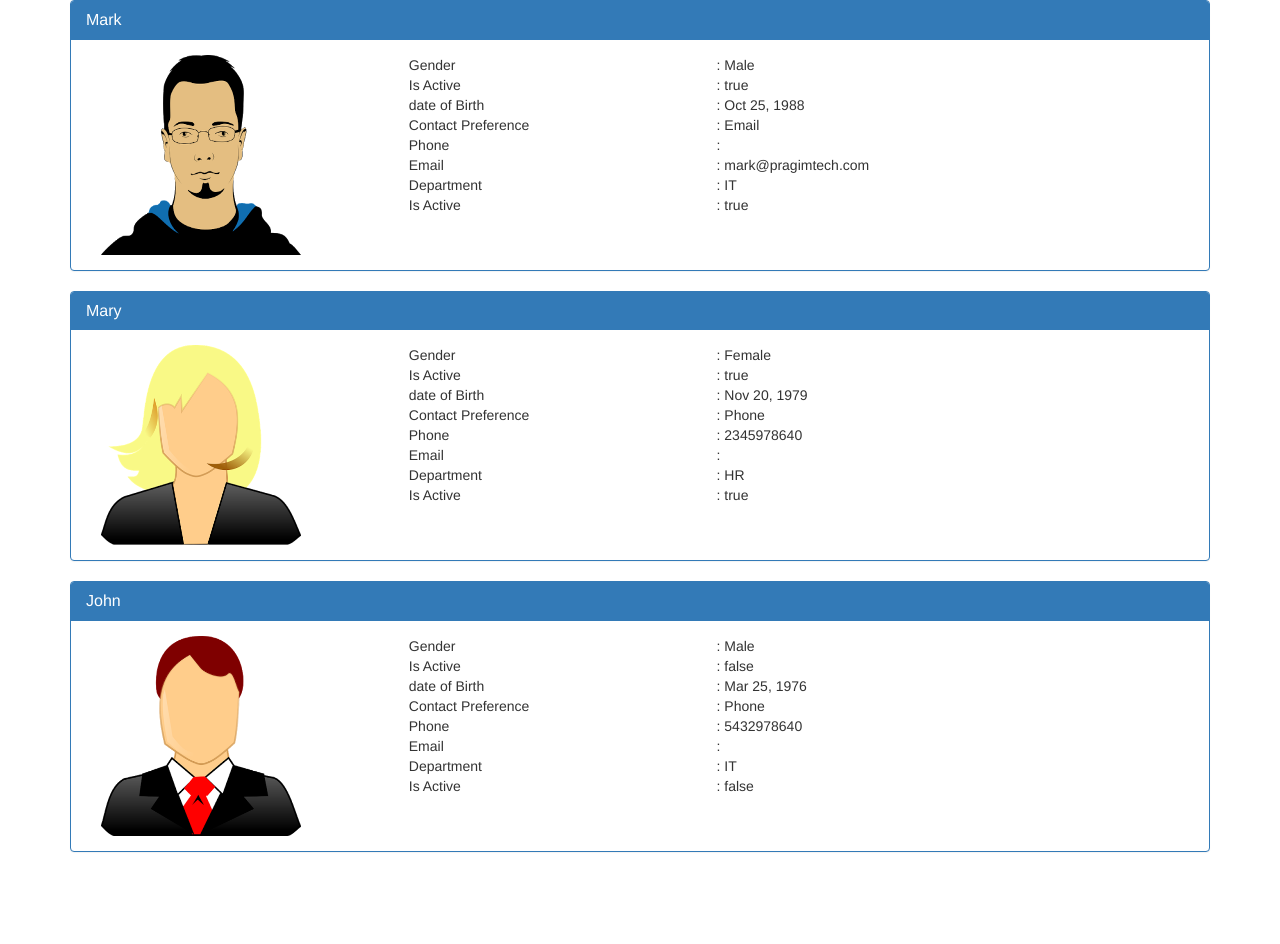
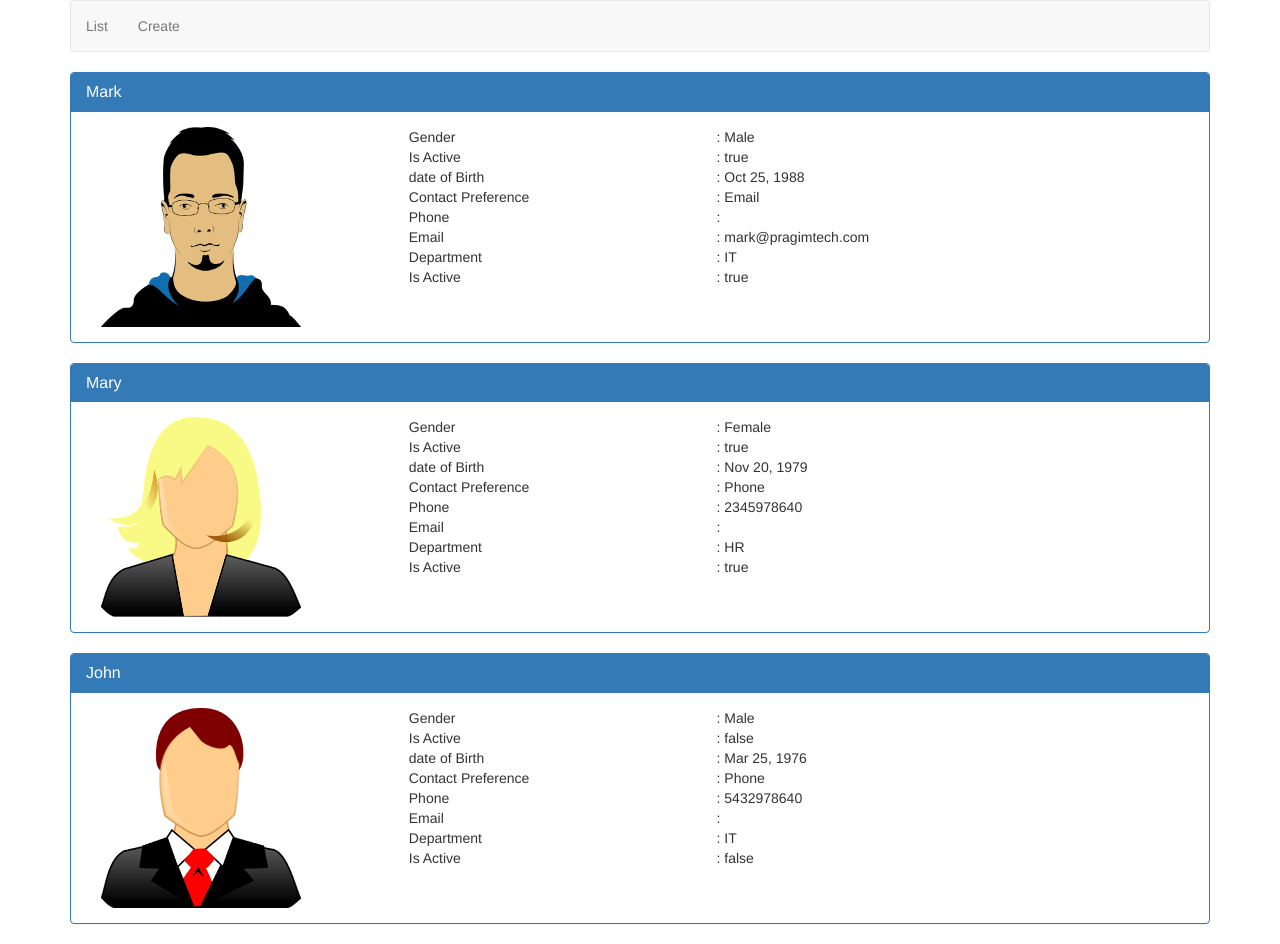
Before and after one commit to milanzivanov/kudvenkatAngularCrudApp, an Angular app: page /list in a window 1280 px wide. Before the commit the page ends 872 px from the top, so only its background shows below. Built offline with nearby package versions, Linux system fonts and the light colour scheme.

Commit message:
Angular routing and navigation

```diff
--- a/src/app/app.component.html
+++ b/src/app/app.component.html
@@ -1,3 +1,13 @@
 <div class="container">
-  <app-list-employees></app-list-employees>
+  <nav class="navbar navbar-default">
+      <ul class="nav navbar-nav">
+          <li>
+              <a routerLink="list">List</a>
+          </li>
+          <li>
+              <a routerLink="create">Create</a>
+          </li>
+      </ul>
+  </nav>
+  <router-outlet></router-outlet>
 </div>
--- a/src/app/app.module.ts
+++ b/src/app/app.module.ts
@@ -1,16 +1,26 @@
-import { ListEmployessComponent } from './employess/list-employees.component';
 import { BrowserModule } from '@angular/platform-browser';
 import { NgModule } from '@angular/core';
+import { RouterModule, Routes } from '@angular/router';
 
 import { AppComponent } from './app.component';
+import { CreateEmployeeComponent } from './employess/create-employee.component';
+import { ListEmployessComponent } from './employess/list-employees.component';
+
+const appRouts: Routes = [
+  { path: 'list', component: ListEmployessComponent },
+  { path: 'create', component: CreateEmployeeComponent },
+  { path: '', redirectTo: '/list', pathMatch: 'full' }
+];
 
 @NgModule({
   declarations: [
     AppComponent,
-    ListEmployessComponent
+    ListEmployessComponent,
+    CreateEmployeeComponent,
   ],
   imports: [
-    BrowserModule
+    BrowserModule,
+    RouterModule.forRoot(appRouts)
   ],
   providers: [],
   bootstrap: [AppComponent]
--- /dev/null
+++ b/src/app/employess/create-employee.component.html
@@ -0,0 +1,3 @@
+<p>
+  create-employee works!
+</p>
--- /dev/null
+++ b/src/app/employess/create-employee.component.ts
@@ -0,0 +1,15 @@
+import { Component, OnInit } from '@angular/core';
+
+@Component({
+  selector: 'app-create-employee',
+  templateUrl: './create-employee.component.html',
+  styleUrls: ['./create-employee.component.css']
+})
+export class CreateEmployeeComponent implements OnInit {
+
+  constructor() { }
+
+  ngOnInit() {
+  }
+
+}
--- a/src/app/employess/list-employees.component.ts
+++ b/src/app/employess/list-employees.component.ts
@@ -1,4 +1,4 @@
-import { Employee } from './../models/employee.model';
+import { Employee } from '../models/employee.model';
 import { Component, OnInit } from '@angular/core';
 
 @Component({
```
Also changed, not shown: src/app/employess/create-employee.component.css (added), 1 other file (tests, documents, lock files or other folders).
